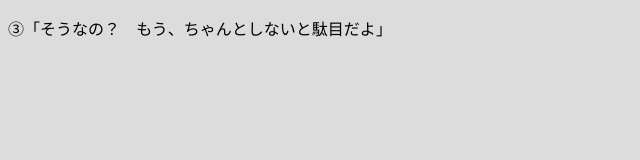
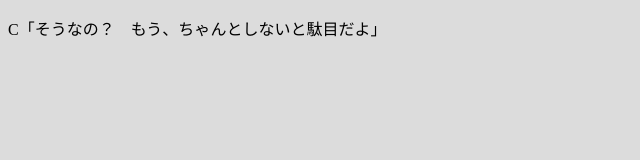
Before and after one commit to nim1z/pageshow, a plain HTML site: page text/t11b.html in a window 1280 px wide. Shown: the full height of the page, 0-640 px from the left. Drawn offline with Linux system fonts and the light colour scheme.

Commit message:
Update t11b.html

```diff
--- a/text/t11b.html
+++ b/text/t11b.html
@@ -4,7 +4,7 @@
 	<meta http-equiv="content-type" content="text/html" charset="UTF-8">
 	<title>novel_01</title>
 	 <link rel="stylesheet" type="text/css" href="button.css">
-		<script>var text='③「そうなの？　もう、ちゃんとしないと駄目だよ」';
+		<script>var text='C「そうなの？　もう、ちゃんとしないと駄目だよ」';
 		var tn = "https://mps2016js.github.io/text/t12";
 		var mn = "https://mps2016js.github.io/media/m12";
 		</script>
```
